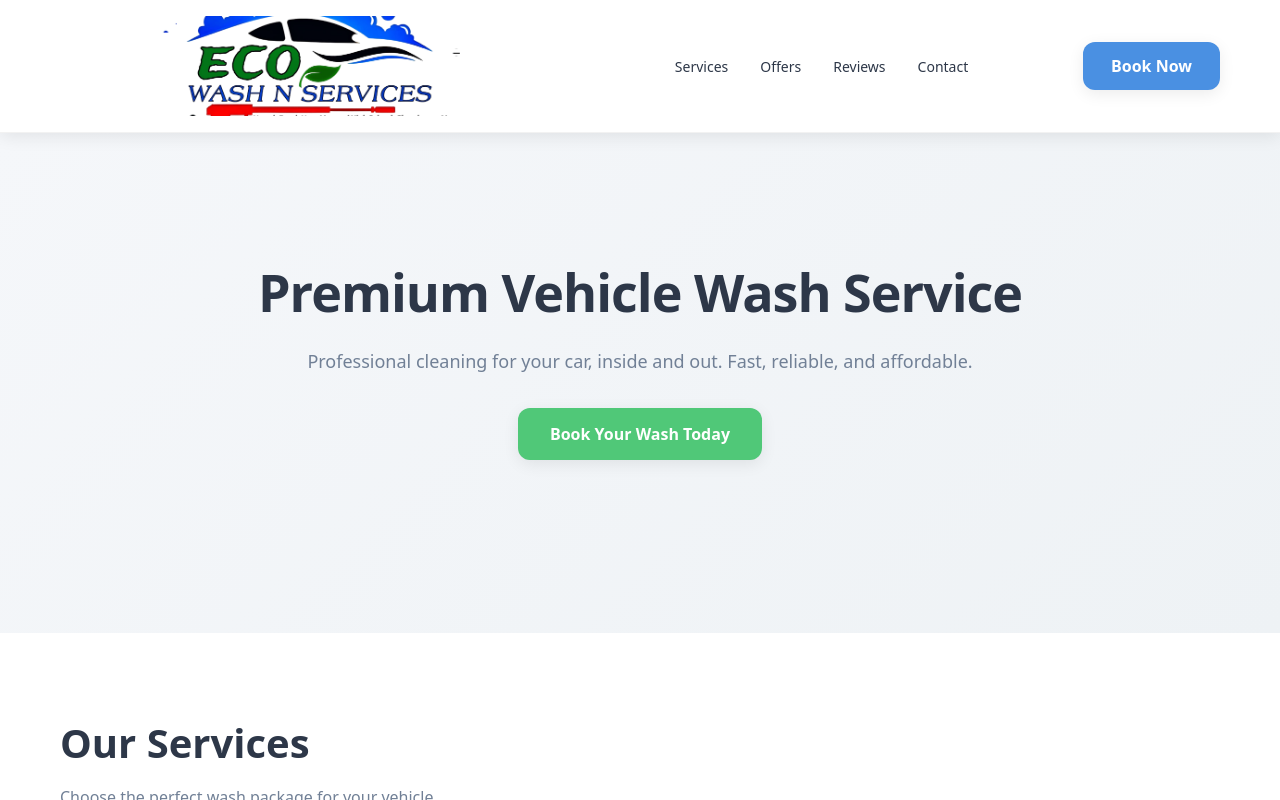
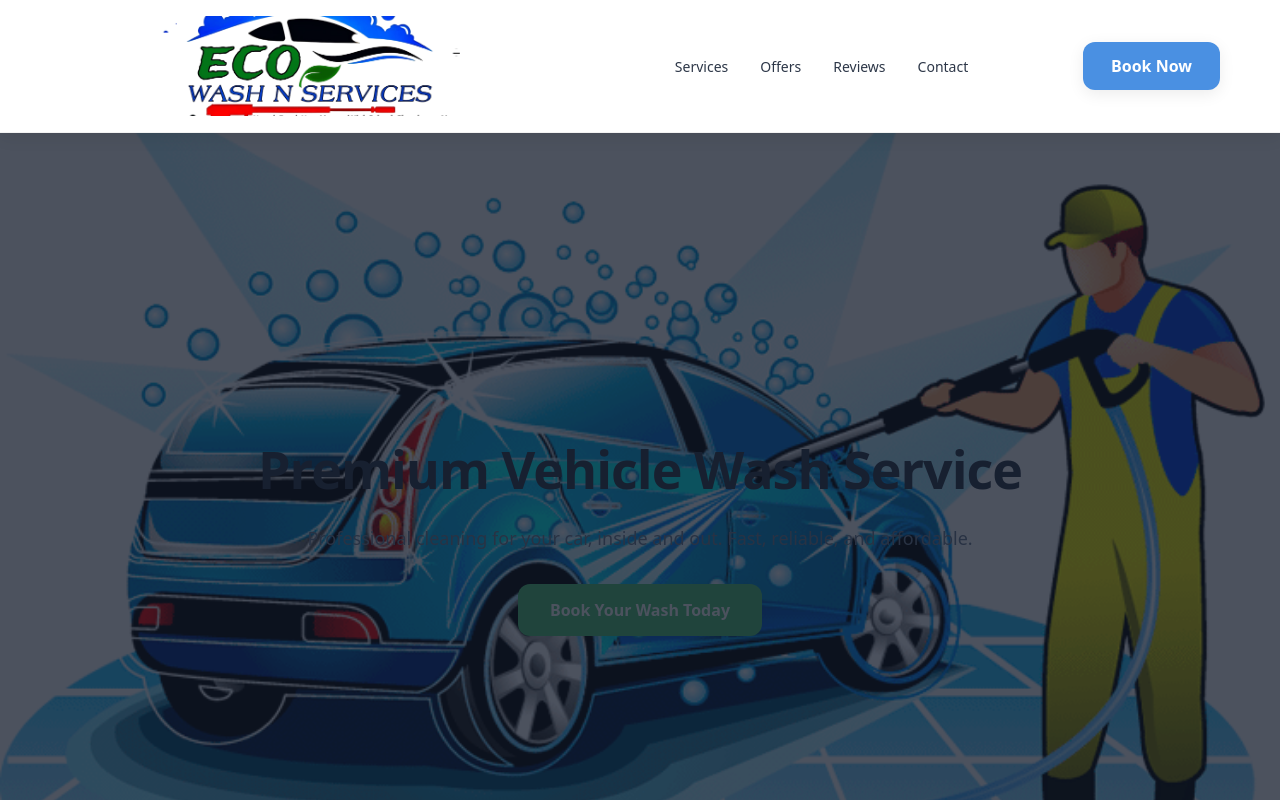
Before and after one commit to Akhlaquea01/eco-wash, an Angular app: page / in a window 1280 px wide. Shown: the top 800 px of the page. Built offline with nearby package versions, Linux system fonts and the light colour scheme.

Commit message:
fix: update business hours in data.json and enhance hero section layout in app.html
- Changed the weekdays operating hours from 8:00 AM - 6:00 PM to 8:00 AM - 7:00 PM in data.json.
- Redesigned the hero section in app.html to include a background image and improved layout for better visual appeal.

```diff
--- a/public/assets/data.json
+++ b/public/assets/data.json
@@ -385,7 +385,7 @@
     "displayPhone": "9504707510",
     "email": "ecowashnservices@gmail.com",
     "hours": {
-      "weekdays": "Monday - Friday: 8:00 AM - 6:00 PM",
+      "weekdays": "Monday - Friday: 8:00 AM - 7:00 PM",
       "saturday": "Saturday: 9:00 AM - 5:00 PM",
       "sunday": "Sunday: 10:00 AM - 4:00 PM"
     }
--- a/src/app/app.html
+++ b/src/app/app.html
@@ -15,7 +15,11 @@
 </nav>
 
 <!-- Hero Section -->
-<section class="hero-section">
+<section>
+  <div class="relative h-screen w-full flex items-center justify-center text-center bg-cover bg-center"
+    style="background-image:url(/assets/images/hero-section.png);">
+    <div class="absolute top-0 right-0 bottom-0 left-0 bg-gray-900 opacity-75"></div>
+
     <div class="container hero-content">
       <h1
         style="font-size: 52px; margin-bottom: 16px; font-weight: 800; letter-spacing: -1px; color: var(--text-primary);">
@@ -24,6 +28,8 @@
         cleaning for your car, inside and out. Fast, reliable, and affordable.</p>
       <button class="btn-secondary" (click)="openBookingModal()" style="font-size: 16px; padding: 14px 32px;">Book Your
         Wash Today</button>
+    </div>
+
   </div>
 </section>
 
@@ -256,8 +262,8 @@
 
       <div class="form-group">
         <label>Service *</label>
-        <select name="service" [(ngModel)]="selectedService" (change)="onServiceChange($event)"
-          #service="ngModel" required>
+        <select name="service" [(ngModel)]="selectedService" (change)="onServiceChange($event)" #service="ngModel"
+          required>
           <option value="">Select a service</option>
           @for (category of services; track category.category) {
           <optgroup [label]="category.category">
```
Lines whose indentation alone changed are shown as unchanged.
